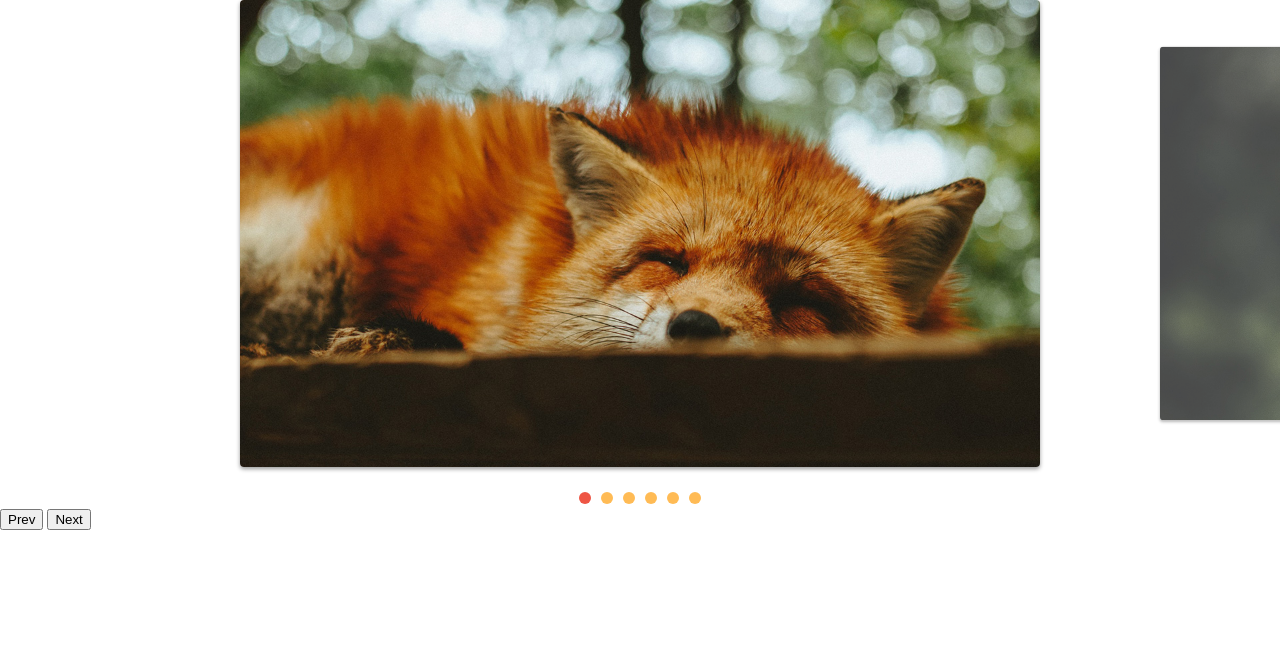
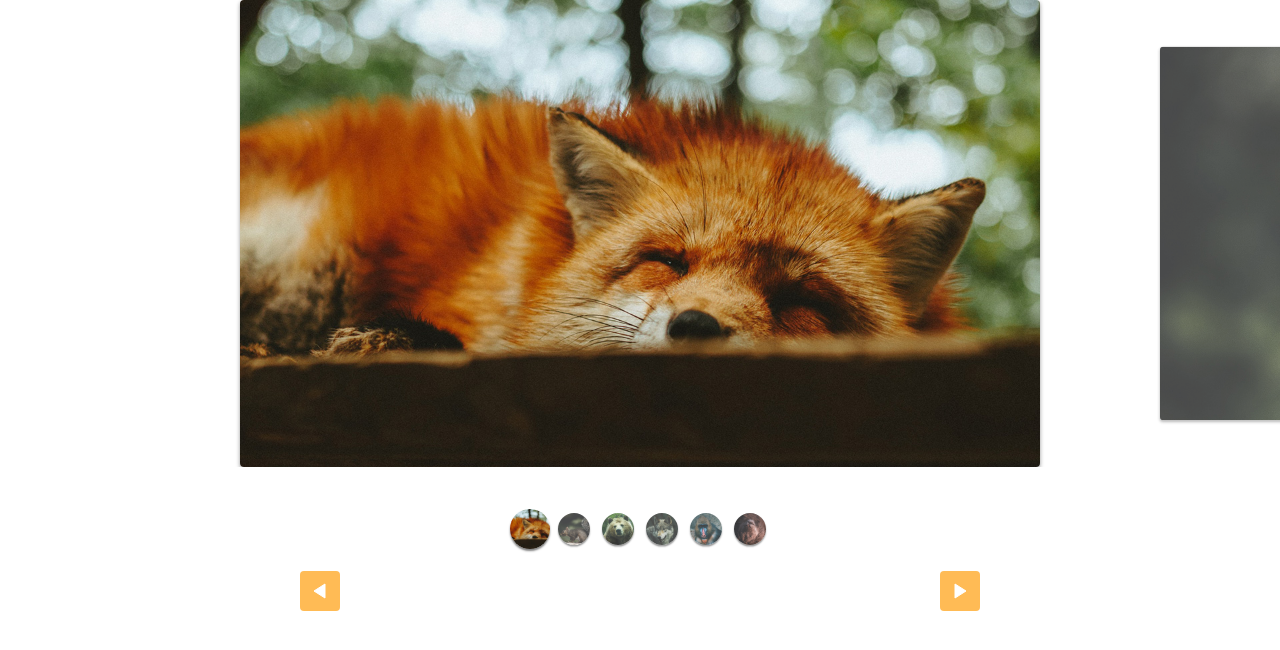
Before and after one commit to RyanHilario/slide, a plain HTML site: page index.html in a window 1280 px wide. Drawn offline with Linux system fonts and the light colour scheme.

Commit message:
criando: estilização de custom controls

```diff
--- a/css/style.css
+++ b/css/style.css
@@ -66,3 +66,48 @@ img {
 [data-control="slide"] li a:hover {
   background: #e54;
 }
+
+.custom-controls {
+  display: flex;
+  justify-content: center;
+  margin-top: 40px;
+  margin-bottom: 20px;
+  flex-wrap: wrap;
+}
+
+.custom-controls li {
+  opacity: 0.8;
+  transform: scale(0.8);
+  width: 40px;
+  height: 40px;
+  border-radius: 50%;
+  overflow: hidden;
+  margin: 2px;
+  box-shadow: 0 2px 2px rgba(0, 0, 0, 0.5);
+  transition: 0.3s;
+}
+
+.custom-controls li.active {
+  opacity: 1;
+  transform: scale(1);
+}
+
+.arrow-nav {
+  display: flex;
+  justify-content: space-around;
+  margin: 20px 0;
+}
+
+.arrow-nav button {
+  cursor: pointer;
+  border: none;
+  border-radius: 4px;
+  width: 40px;
+  height: 40px;
+  color: white;
+  background: #fb5 url("../img/arrow.svg") center center no-repeat;
+}
+
+.arrow-nav button.prev {
+  transform: rotate(-180deg);
+}
--- a/index.html
+++ b/index.html
@@ -20,9 +20,17 @@
             <li><img src="img/foto6.jpg" alt=""></li>
         </ul>
     </div>
+    <ul class="custom-controls">
+        <li><img src="./img/foto1-thumb.jpg" alt=""></li>
+        <li><img src="./img/foto2-thumb.jpg" alt=""></li>
+        <li><img src="./img/foto3-thumb.jpg" alt=""></li>
+        <li><img src="./img/foto4-thumb.jpg" alt=""></li>
+        <li><img src="./img/foto5-thumb.jpg" alt=""></li>
+        <li><img src="./img/foto6-thumb.jpg" alt=""></li>
+    </ul>
     <div class="arrow-nav">
-        <button class="prev">Prev</button>
-        <button class="next">Next</button>
+        <button class="prev"></button>
+        <button class="next"></button>
     </div>
     <script type="module" src="./js/script.js"></script>
 </body>
--- a/js/script.js
+++ b/js/script.js
@@ -1,7 +1,6 @@
-import { SlideNav } from "./slide.js";
+import SlideNav from "./slide.js";
 
 const slide = new SlideNav(".slide", ".slide-wrapper");
 slide.init();
 slide.addArrow(".prev", ".next");
-console.log(slide);
-slide.addControl();
+slide.addControl(".custom-controls");
--- a/js/slide.js
+++ b/js/slide.js
@@ -157,7 +157,7 @@ export class Slide {
   }
 }
 
-export class SlideNav extends Slide {
+export default class SlideNav extends Slide {
   constructor(slide, wrapper) {
     super(slide, wrapper);
     this.bindControlEvents();
```
